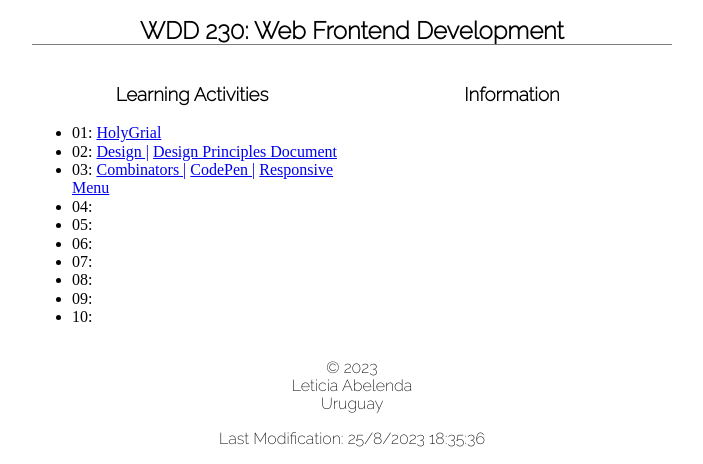
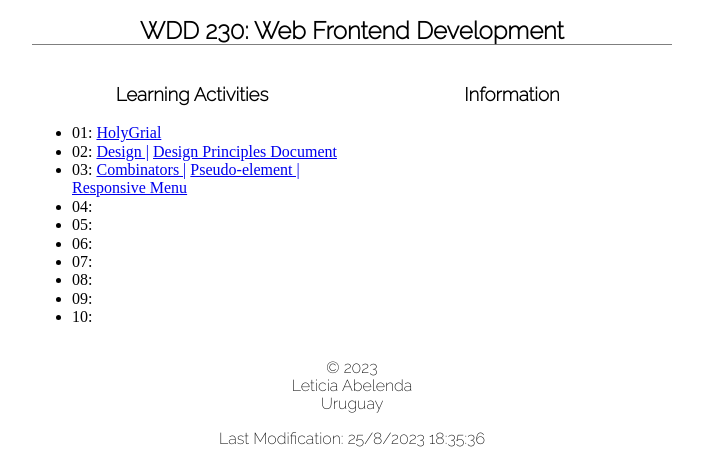
Before and after one commit to letiabelenda/wdd230, a plain HTML site: page index.html in a window 1280 px wide. Shown: the part 357-821 px from the top of the page, without its empty margins (288-991 px from the left). Drawn offline with Linux system fonts and the light colour scheme.

Commit message:
25092023

```diff
--- a/index.html
+++ b/index.html
@@ -51,7 +51,7 @@
                     03:
                     <span id="lesson03">
                         <a href="lesson03/index.html">Combinators |</a>
-                        <a href="https://codepen.io/LetiAbelenda/pen/wvRmyOx">CodePen |</a>
+                        <a href="https://codepen.io/LetiAbelenda/pen/wvRmyOx">Pseudo-element |</a>
                         <a href="https://codepen.io/LetiAbelenda/pen/YzdaarL">Responsive Menu</a>
 
                     </span>
```
